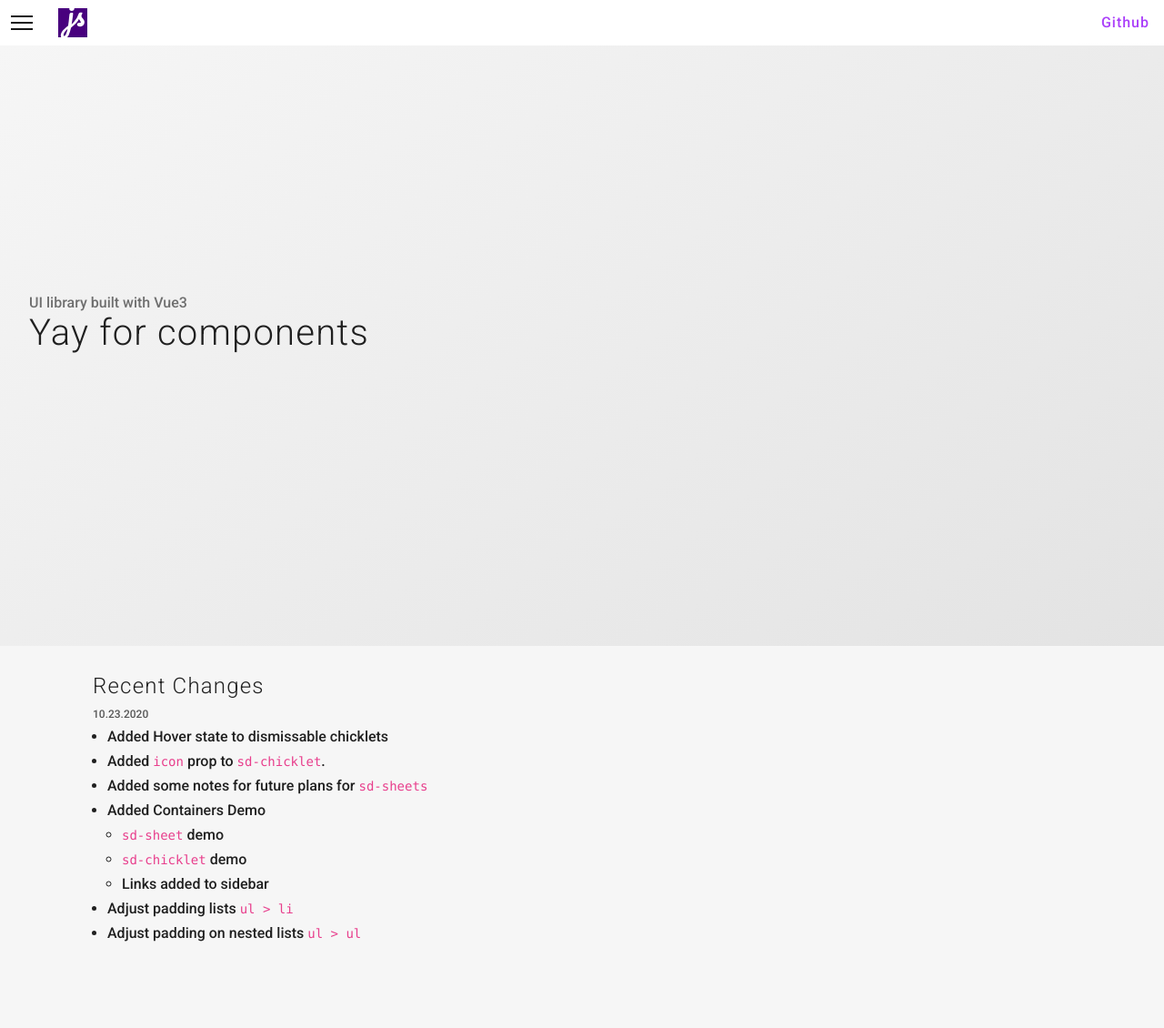
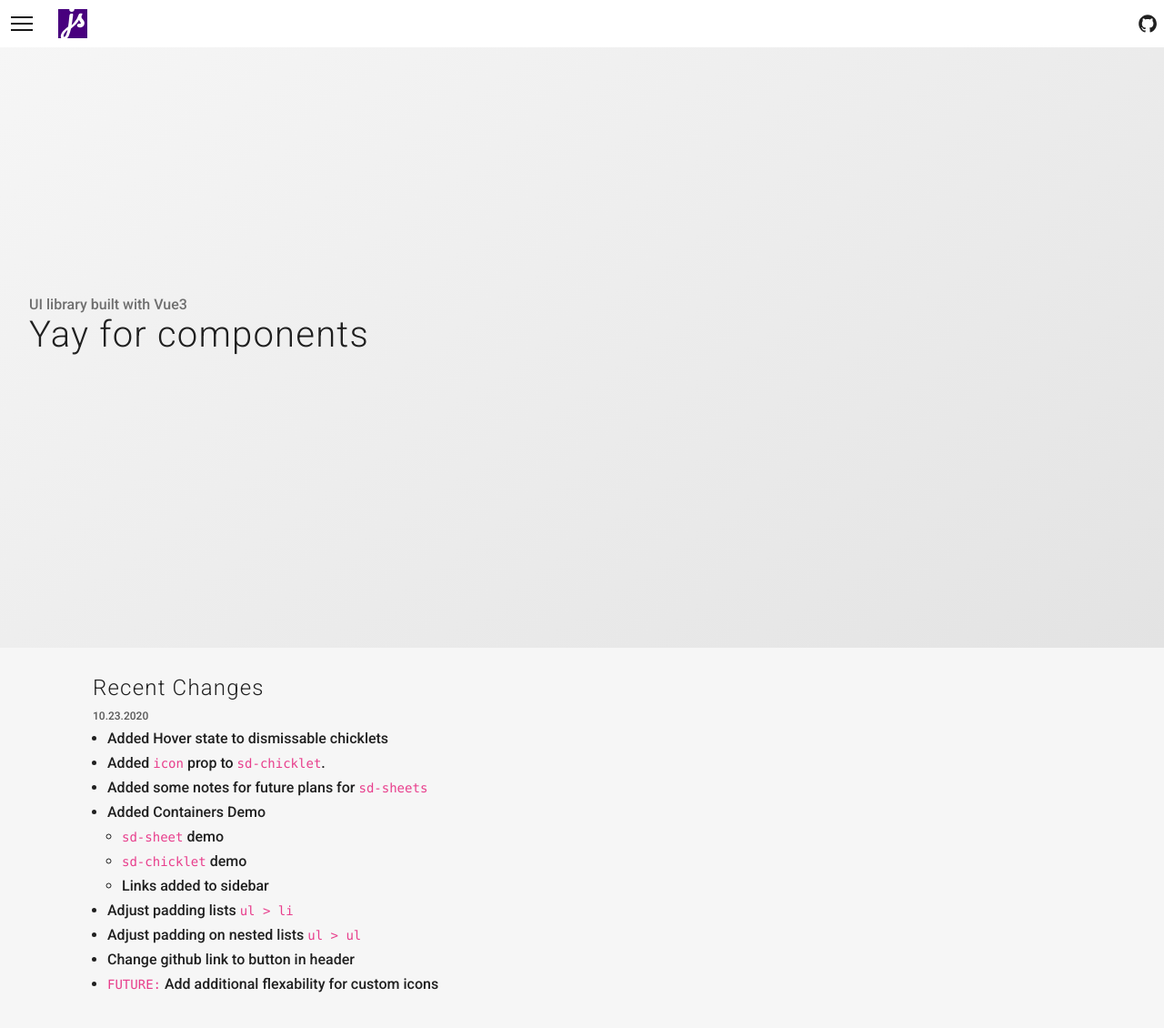
Before and after one commit to strizich/sdui, a Vue app: page / in a window 1280 px wide. Shown: the top 1130 px of the page at 91% size. Built offline with nearby package versions, Linux system fonts and the light colour scheme.

Commit message:
- Github icon - Tweaks

```diff
--- a/src/components/TheHeader.vue
+++ b/src/components/TheHeader.vue
@@ -10,8 +10,13 @@
           href="https://github.com/strizich/v3-jsdesign"
           target="_blank"
           flat
+          size="sm"
         >
-          Github
+          <svg xmlns="http://www.w3.org/2000/svg" width="20" height="20" viewBox="0 0 33 33">
+            <path fill="var(--text)" fill-rule="evenodd"
+              d="M152.608,55.455 C143.614,55.455 136.32,62.748 136.32,71.745 C136.32,78.942 140.987,85.047 147.46,87.201 C148.275,87.351 148.572,86.848 148.572,86.416 C148.572,86.03 148.558,85.005 148.55,83.646 C144.019,84.63 143.063,81.462 143.063,81.462 C142.322,79.58 141.254,79.079 141.254,79.079 C139.775,78.069 141.366,78.089 141.366,78.089 C143.001,78.204 143.861,79.768 143.861,79.768 C145.314,82.257 147.674,81.538 148.602,81.121 C148.75,80.069 149.171,79.351 149.636,78.944 C146.019,78.533 142.216,77.135 142.216,70.893 C142.216,69.115 142.851,67.66 143.893,66.522 C143.725,66.11 143.166,64.453 144.053,62.211 C144.053,62.211 145.42,61.773 148.532,63.881 C149.831,63.519 151.225,63.339 152.61,63.332 C153.994,63.339 155.387,63.519 156.688,63.881 C159.798,61.773 161.163,62.211 161.163,62.211 C162.052,64.453 161.493,66.11 161.326,66.522 C162.37,67.66 163,69.115 163,70.893 C163,77.151 159.191,78.528 155.563,78.931 C156.147,79.434 156.668,80.428 156.668,81.948 C156.668,84.125 156.648,85.882 156.648,86.416 C156.648,86.852 156.942,87.359 157.768,87.2 C164.236,85.041 168.899,78.94 168.899,71.745 C168.899,62.748 161.605,55.455 152.608,55.455"
+              transform="translate(-136 -55)" />
+          </svg>
         </sd-button>
       </div>
     </template>
--- a/src/library/components/SdIcon/SdIcon.vue
+++ b/src/library/components/SdIcon/SdIcon.vue
@@ -1,5 +1,7 @@
 <template>
-  <i :class="['sd--icon', iconSize]" :style="{'color': color}">{{name}}</i>
+  <i :class="['sd--icon', iconSize]" :style="{'color': color}">
+    {{name}}
+  </i>
 </template>
 
 <script>
--- a/src/views/Home.vue
+++ b/src/views/Home.vue
@@ -19,6 +19,8 @@
         </ul>
         <li>Adjust padding lists <code>ul > li</code></li>
         <li>Adjust padding on nested lists <code>ul > ul</code></li>
+        <li>Change github link to button in header</li>
+        <li><code>FUTURE:</code> Add additional flexability for custom icons</li>
       </ul>
     </section>
   </sd-container>
```
Also changed, not shown: src/assets/icon_github.svg (added).
